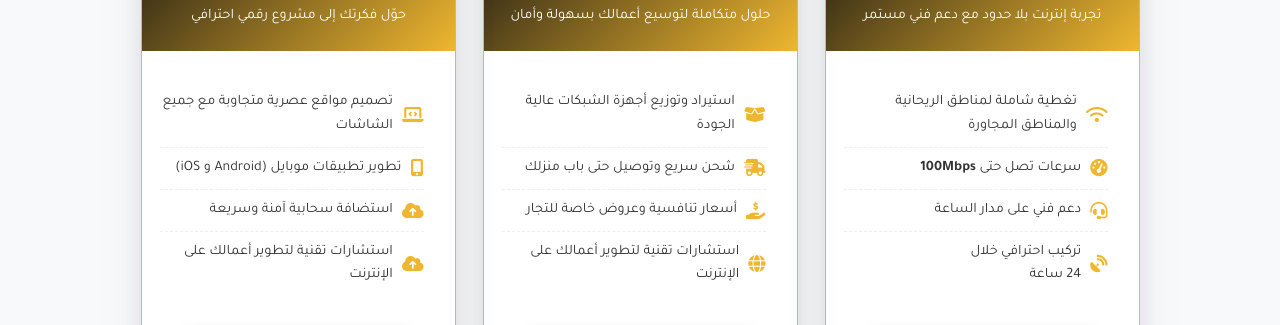
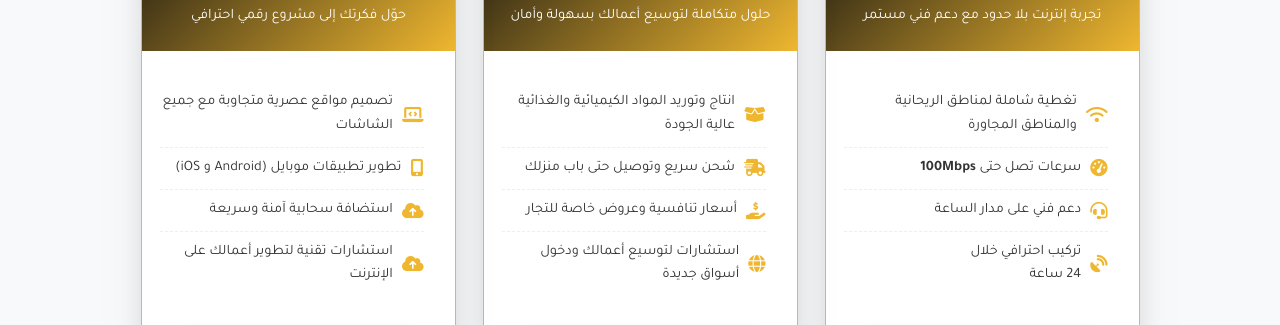
Before and after one commit to MajdKhalousi/Golden-Net, a plain HTML site: page index.html in a window 1280 px wide. Shown: the part 1937-2262 px from the top of the page. Drawn offline with nearby package versions, Linux system fonts and the light colour scheme; no server answers.

Commit message:
Update index.html

```diff
--- a/index.html
+++ b/index.html
@@ -278,10 +278,10 @@ document.addEventListener("DOMContentLoaded", () => {
         <ul>
 
 
- <li><i class="fas fa-box-open"></i> <span id="tradeFeature1"> استيراد وتوزيع أجهزة الشبكات عالية الجودة</span></li>
+ <li><i class="fas fa-box-open"></i> <span id="tradeFeature1"> انتاج وتوريد المواد الكيميائية والغذائية عالية الجودة</span></li>
          <li><i class="fas fa-shipping-fast"></i> <span id="tradeFeature2">شحن سريع وتوصيل حتى باب منزلك</span></li>
       <li><i class="fas fa-hand-holding-usd"></i> <span id="tradeFeature3"> أسعار تنافسية وعروض خاصة للتجار</span></li>
-       <li><i class="fas fa-globe"></i> <span id="tradeFeature4"> استشارات تقنية لتطوير أعمالك على الإنترنت</span></li>
+       <li><i class="fas fa-globe"></i> <span id="tradeFeature4"> استشارات لتوسيع أعمالك ودخول أسواق جديدة</span></li>
 
 
 
```
